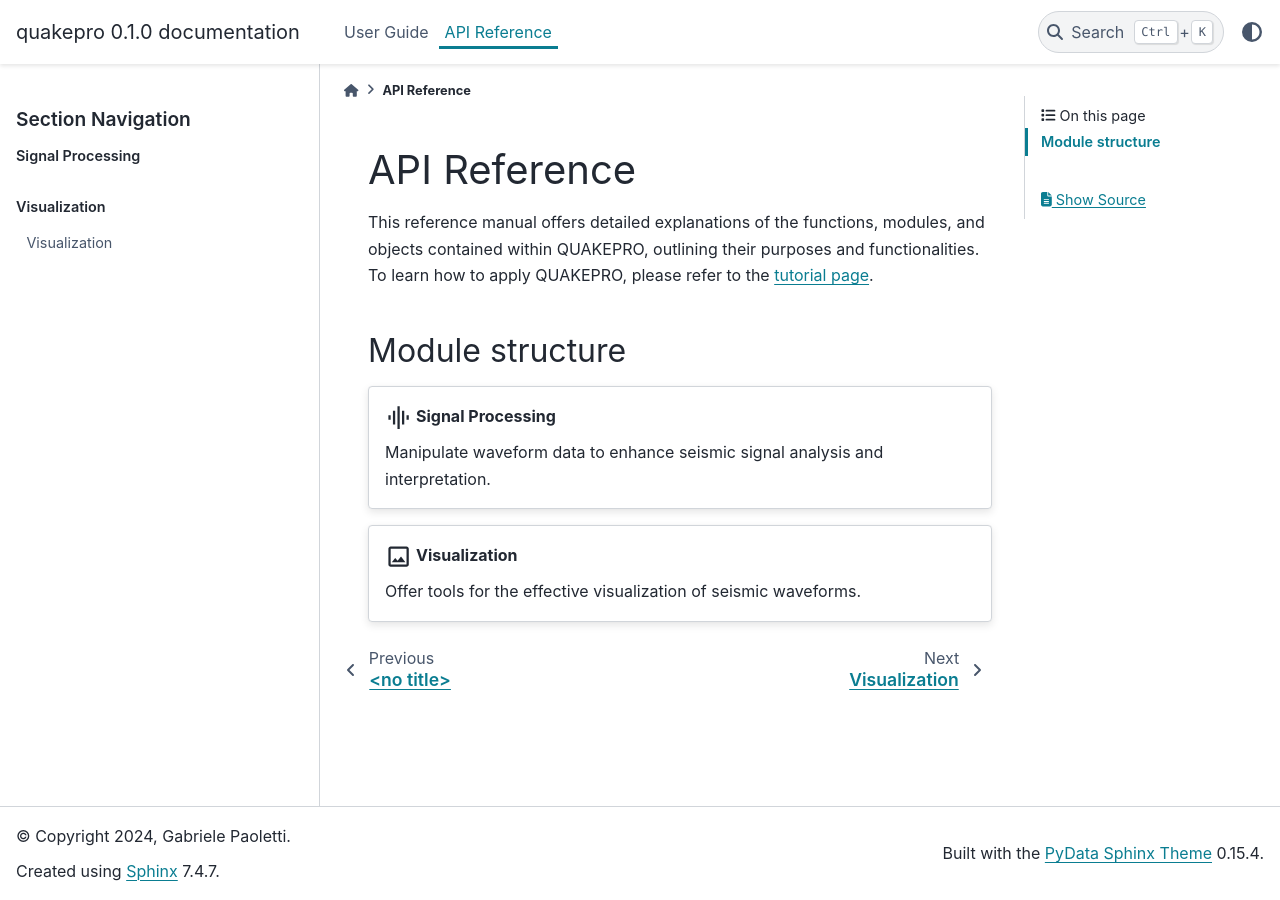
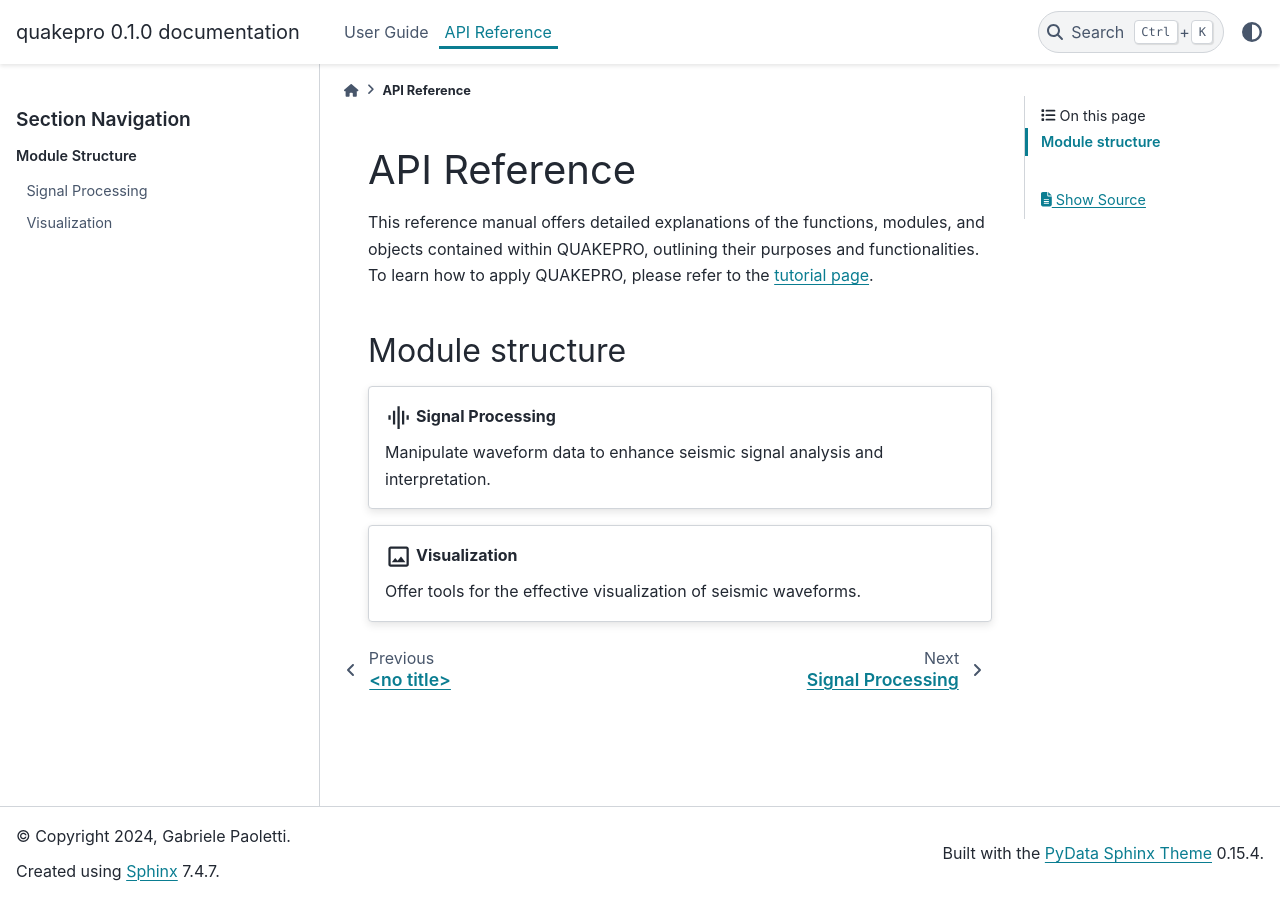
Before and after one commit to gabrielepaoletti/quakepro, a Sphinx documentation site: the page built from docs/source/api_reference.rst, in a window 1280 px wide. Built offline with Sphinx 7.4.7 and the PyData theme 0.15.4, drawn with Linux system fonts in a browser that asks for light colours.

Commit message:
Update docs

```diff
--- a/docs/source/api_reference.rst
+++ b/docs/source/api_reference.rst
@@ -4,15 +4,9 @@
 .. toctree::
    :maxdepth: 1
    :hidden:
-   :caption: Signal Processing
+   :caption: Module Structure
 
-   `filter() <https://quakepro.readthedocs.io/en/latest/documentation/processing.html#quakepro.processing.Plotter.filter>`_
-
-.. toctree::
-   :maxdepth: 1
-   :hidden:
-   :caption: Visualization
-
+   documentation/processing
    documentation/plot
 
 This reference manual offers detailed explanations of the functions, modules, and objects contained within QUAKEPRO, outlining their purposes and functionalities. To learn how to apply QUAKEPRO, please refer to the `tutorial page <https://quakepro.readthedocs.io/en/latest/user_guide/tutorial.html>`_.
```
